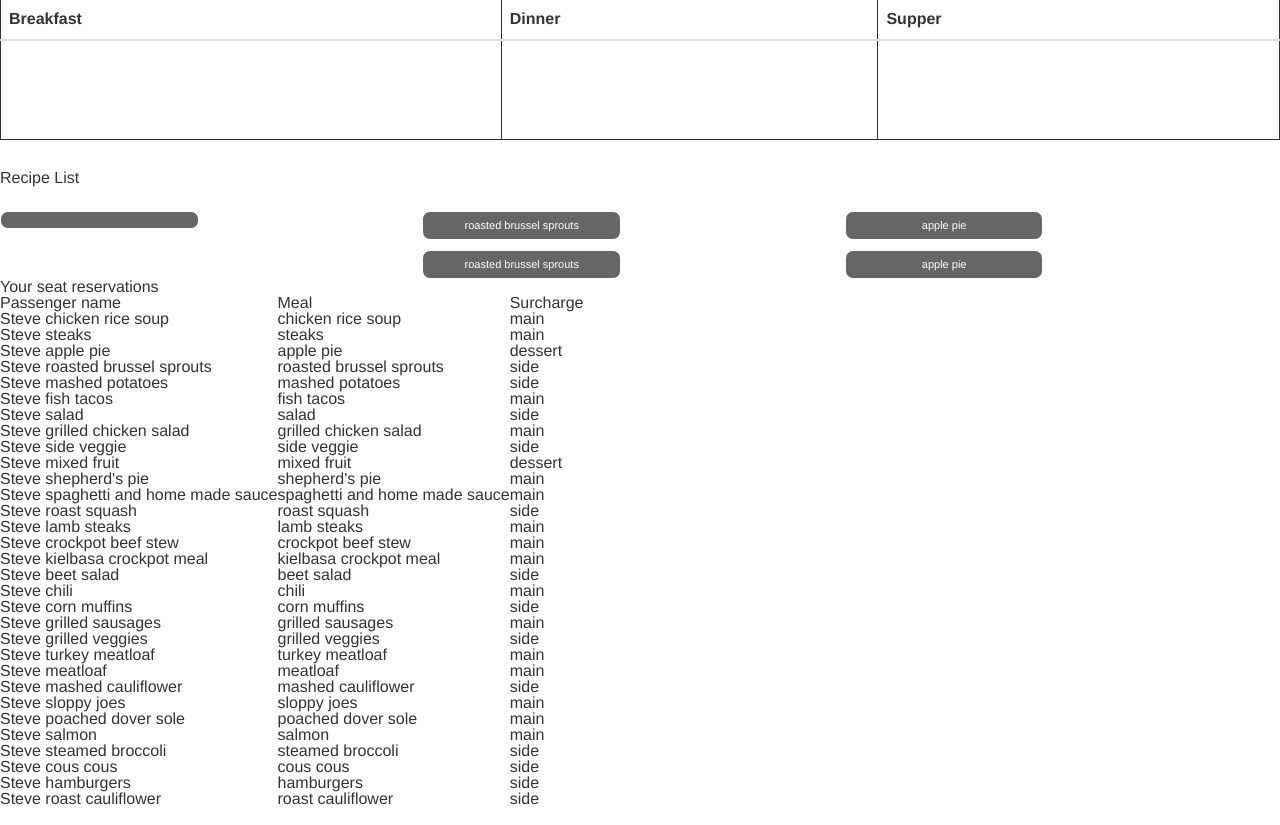
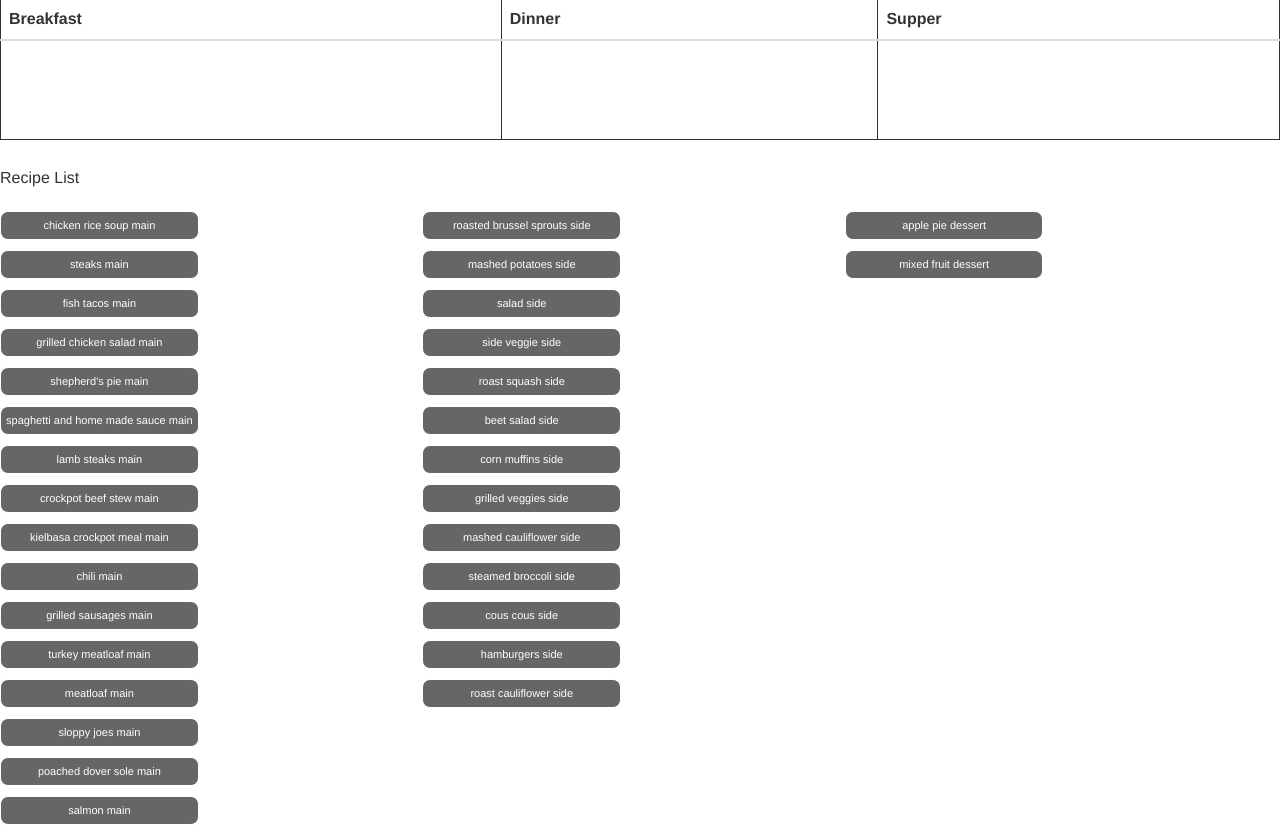
Before and after one commit to zernovagg/health_and_diet, a plain HTML site: page health_and_diet/health_and_diet.html in a window 1280 px wide. Drawn offline with Linux system fonts and the light colour scheme.

Commit message:
tree columns of draggable el

```diff
--- a/health_and_diet/health_and_diet.html
+++ b/health_and_diet/health_and_diet.html
@@ -34,40 +34,34 @@
      <h2>Recipe List</h2>
     <div class="grid">
         <div class="grid-col grid-three">
-            <ul id="recipeList-main" class="v-list recipeList" >
-        <li draggable="true" class="list-item" > </li>
+            <ul id="recipeList-main" class="v-list recipeList" data-bind="foreach: dishes" >
+		 <!-- ko if: meal().type == 'main' -->
+        <li draggable="true" class="list-item" data-bind="text: meal().name + ' ' + meal().type"> </li>
+	    <!-- /ko -->
+            </ul>
+        </div>
+        <div class="grid-col grid-three">
+            <ul id="recipeList-side" class="v-list recipeList" data-bind="foreach: dishes">
+
+
+
+
+		 <!-- ko if: meal().type == 'side' -->
+        <li draggable="true" class="list-item" data-bind="text: meal().name + ' ' + meal().type"> </li>
+	    <!-- /ko -->
 
             </ul>
         </div>
         <div class="grid-col grid-three">
-            <ul id="recipeList-side" class="v-list recipeList">
-        <li draggable="true" class="list-item">roasted brussel sprouts</li>
-		<li draggable="true" class="list-item">roasted brussel sprouts</li>
-            </ul>
-        </div>
-        <div class="grid-col grid-three">
-            <ul id="recipeList-dessert" class="v-list recipeList">
-        <li draggable="true" class="list-item">apple pie</li>
-		<li draggable="true" class="list-item">apple pie</li>
+            <ul id="recipeList-dessert" class="v-list recipeList" data-bind="foreach: dishes">
+
+		 <!-- ko if: meal().type == 'dessert' -->
+        <li draggable="true" class="list-item" data-bind="text: meal().name + ' ' + meal().type"> </li>
+	    <!-- /ko -->
             </ul>
         </div>
     </div> <!-- /grid -->
 
-
-	<h2>Your seat reservations</h2>
-
-<table>
-    <thead><tr>
-        <th>Passenger name</th><th>Meal</th><th>Surcharge</th><th></th>
-    </tr></thead>
-    <tbody data-bind="foreach: seats">
-        <tr>
-            <td data-bind="text: name +' '+ meal().name"></td>
-            <td data-bind="text: meal().name"></td>
-            <td data-bind="text: meal().type"></td>
-        </tr>
-    </tbody>
-</table>
 
 
 
@@ -80,7 +74,7 @@
 
 
   <!--	<script src="scripts/recipes.js"></script>--->
- <script src="scripts/dragdrop.js"></script>
+
 
 
 
@@ -98,14 +92,14 @@
 <script>
 
 
-function SeatReservation(name, initialMeal) {
+function Meals(initialMeal) {
     var self = this;
-    self.name = name;
+
     self.meal = ko.observable(initialMeal);
 }
 
 // Overall viewmodel for this screen, along with initial state
-function ReservationsViewModel() {
+function MealsViewModel() {
     var self = this;
 
     // Non-editable catalog data - would come from the server
@@ -150,16 +144,16 @@ function ReservationsViewModel() {
 	for (var i in self.availableMeals){
 
 
-       var item = new SeatReservation("Steve", self.availableMeals[i]);
+       var item = new Meals(self.availableMeals[i]);
 	   self.arrayOfMeals.push(item);
 
 
     }
 
-    self.seats = ko.observableArray(self.arrayOfMeals);
+    self.dishes = ko.observableArray(self.arrayOfMeals);
 }
 
-ko.applyBindings(new ReservationsViewModel());
+ko.applyBindings(new MealsViewModel());
 
 
 
@@ -169,6 +163,7 @@ ko.applyBindings(new ReservationsViewModel());
 
 
 </script>
+ <script src="scripts/dragdrop.js"></script>
 </body>
 </html>
 
```
